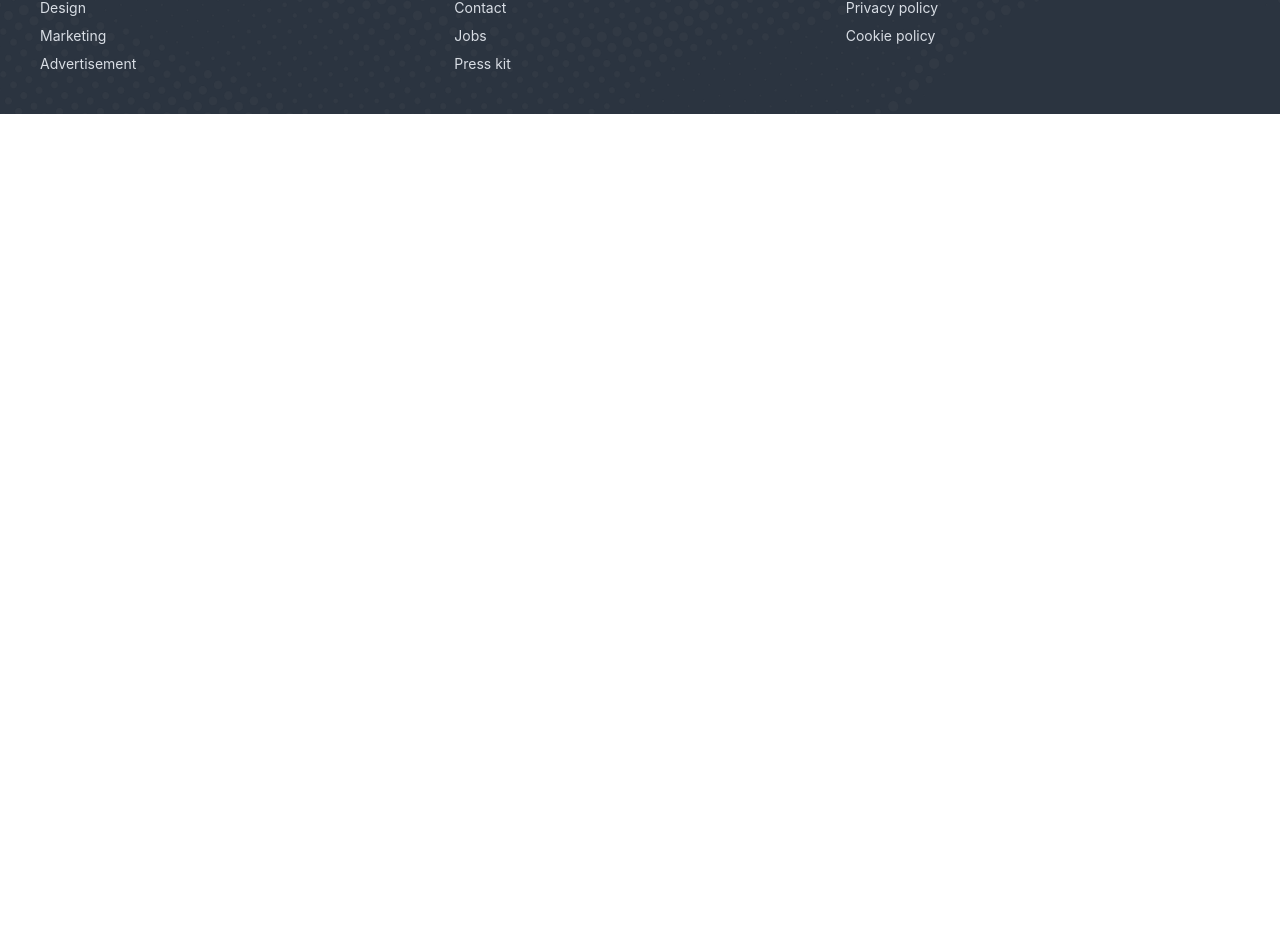
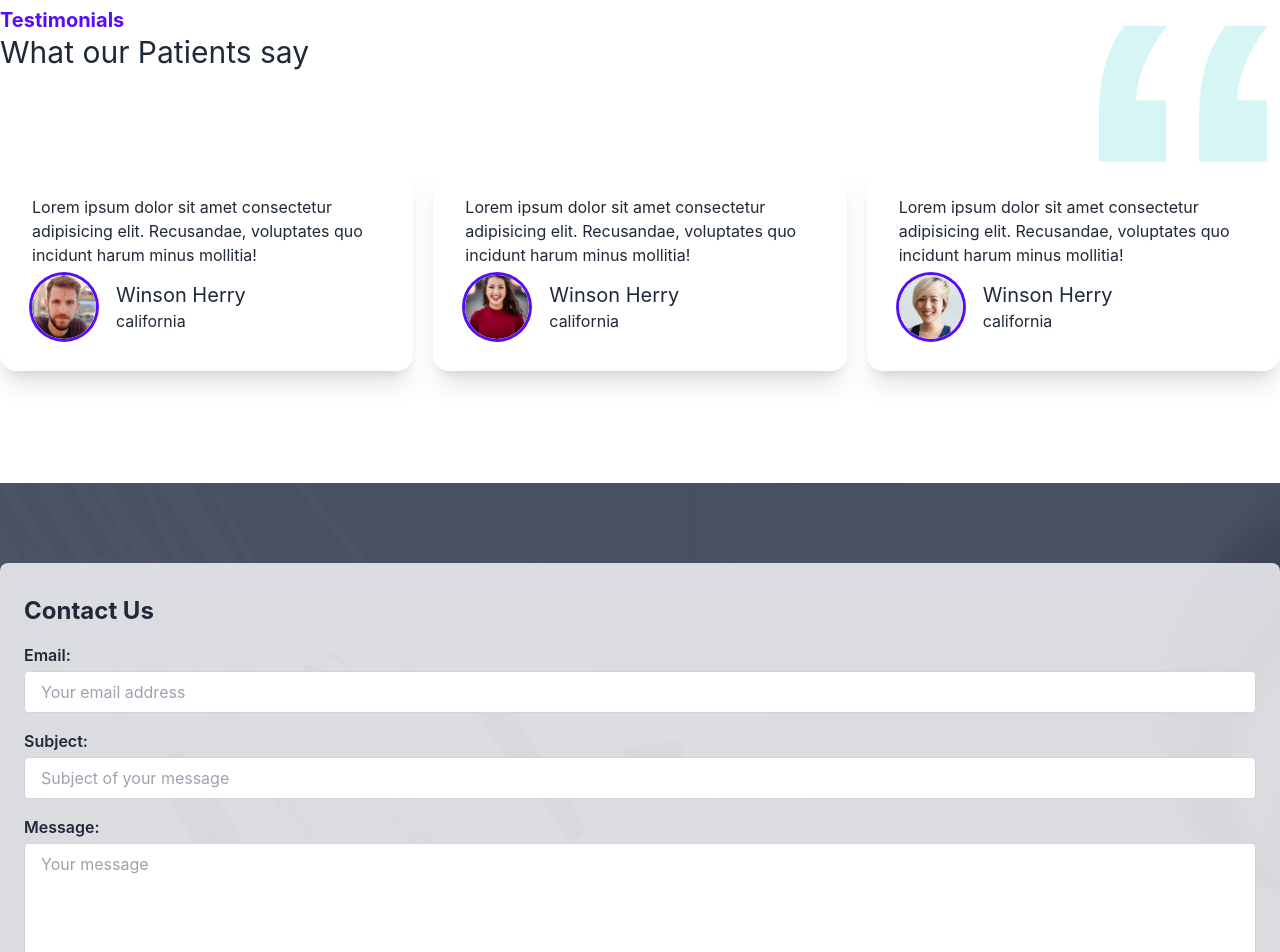
Before and after one commit to Iam-abdulahad/Doctor_Portal, a React (Create React App) app: page / in a window 1280 px wide. Shown: the part 3296-4248 px from the top of the page. Before the commit the page ends 3410 px from the top, so only its background shows below. Built offline with nearby package versions, Linux system fonts and the light colour scheme.

Commit message:
included review and contact us pages

```diff
--- /dev/null
+++ b/src/Pages/Home/Contact/Contact.js
@@ -0,0 +1,36 @@
+import React from 'react';
+import appointment from '../../../assets/images/appointment.png';
+
+const Contact = () => {
+          return (
+                    <section style={{
+                              background: `url(${appointment})`
+                    }}
+                    >
+                              <div class="container mx-auto py-20">
+                                        <div class="bg-white bg-opacity-80 px-6 py-8 rounded-lg shadow-lg">
+                                                  <h2 class="text-2xl font-bold mb-4">Contact Us</h2>
+                                                  <form>
+                                                            <div class="mb-4">
+                                                                      <label for="email" class="block font-semibold mb-1">Email:</label>
+                                                                      <input type="text" id="email" name="email" placeholder="Your email address" class="w-full px-4 py-2 border border-gray-300 rounded focus:outline-none focus:border-gray-500" />
+                                                            </div>
+                                                            <div class="mb-4">
+                                                                      <label for="subject" class="block font-semibold mb-1">Subject:</label>
+                                                                      <input type="text" id="subject" name="subject" placeholder="Subject of your message" class="w-full px-4 py-2 border border-gray-300 rounded focus:outline-none focus:border-gray-500" />
+                                                            </div>
+                                                            <div class="mb-4">
+                                                                      <label for="message" class="block font-semibold mb-1">Message:</label>
+                                                                      <textarea id="message" name="message" placeholder="Your message" class="w-full px-4 py-2 border border-gray-300 rounded resize-none h-32 focus:outline-none focus:border-gray-500"></textarea>
+                                                            </div>
+                                                            <div class="text-center">
+                                                                      <button type="submit" class="bg-gray-800 text-white px-6 py-2 rounded font-semibold hover:bg-gray-700">Submit</button>
+                                                            </div>
+                                                  </form>
+                                        </div>
+                              </div>
+                    </section>
+          );
+};
+
+export default Contact;
--- a/src/Pages/Home/Home/Home.js
+++ b/src/Pages/Home/Home/Home.js
@@ -3,6 +3,8 @@ import Banner from '../Banner/Banner';
 import Info from '../InfoCard/Info';
 import Services from '../Service/Services';
 import MakeAppointment from '../MakeAppointment/MakeAppointment';
+import Testimonials from '../Testimonials/Testimonials';
+import Contact from '../Contact/Contact';
 
 const Home = () => {
           return (
@@ -11,6 +13,8 @@ const Home = () => {
                               <Info></Info>
                               <Services></Services>
                               <MakeAppointment></MakeAppointment>
+                              <Testimonials></Testimonials>
+                              <Contact></Contact>
                     </div>
           );
 };
--- a/src/Pages/Home/MakeAppointment/MakeAppointment.js
+++ b/src/Pages/Home/MakeAppointment/MakeAppointment.js
@@ -8,7 +8,9 @@ const MakeAppointment = () => {
                     <section style={{
                               background: `url(${appointment})`
                     }}
-                              className='flex justify-center items-center'>
+                              className=''>
+
+                              <div className='container mx-auto flex justify-center items-center'>
                                         <div className='flex-1 hidden lg:block'>
                                                   <img className='mt-[-100px]' src={doctor} alt="" />
                                         </div>
@@ -19,6 +21,8 @@ const MakeAppointment = () => {
                                                   <PrimaryButton>Get Started</PrimaryButton>
 
                                         </div>
+                              </div>
+
                     </section>
           );
 };
--- /dev/null
+++ b/src/Pages/Home/Review/Review.js
@@ -0,0 +1,24 @@
+import React from 'react';
+
+const Review = ({ review }) => {
+          return (
+                    <div className="card lg:max-w-lg bg-base-100 shadow-xl">
+                              <div className="card-body">
+                                        <p>Lorem ipsum dolor sit amet consectetur adipisicing elit. Recusandae, voluptates quo incidunt harum minus mollitia!</p>
+                                        <div className="flex items-center">
+                                                  <div className="avatar">
+                                                            <div className="w-16 rounded-full ring ring-primary ring-offset-base-100 mr-5">
+                                                                      <img src={review.img} alt="" />
+                                                            </div>
+                                                  </div>
+                                                  <div>
+                                                            <h4 className='text-xl'>{review.name}</h4>
+                                                            <p>{review.location}</p>
+                                                  </div>
+                                        </div>
+                              </div>
+                    </div>
+          );
+};
+
+export default Review;
--- /dev/null
+++ b/src/Pages/Home/Testimonials/Testimonials.js
@@ -0,0 +1,54 @@
+import React from 'react';
+import quote from '../../../assets/icons/quote.svg';
+import people1 from '../../../assets/images/people1.png';
+import people2 from '../../../assets/images/people2.png';
+import people3 from '../../../assets/images/people3.png';
+import Review from '../Review/Review';
+const Testimonials = () => {
+          const reviews = [
+                    {
+                              _id: 1,
+                              name: 'Winson Herry',
+                              review: '',
+                              location: 'california',
+                              img: people1
+                    },
+                    {
+                              _id: 2,
+                              name: 'Winson Herry',
+                              review: '',
+                              location: 'california',
+                              img: people2
+                    },
+                    {
+                              _id: 3,
+                              name: 'Winson Herry',
+                              review: '',
+                              location: 'california',
+                              img: people3
+                    },
+          ];
+          return (
+                    <section className='container mx-auto my-28'>
+                              <div className='flex justify-between'>
+                                        <div>
+                                                  <h4 className="text-xl text-primary font-bold">Testimonials</h4>
+                                                  <h2 className='text-3xl'>What our Patients say</h2>
+                                        </div>
+                                        <div>
+                                                  <img src={quote} className="w-24 lg:w-48" alt="" />
+                                        </div>
+                              </div>
+                              <div className='grid grid-cols-1 md:grid-cols-2 lg:grid-cols-3 gap-5'>
+                                        {
+                                                  reviews.map(review => <Review
+                                                            key={review._id}
+                                                            review={review}
+                                                  ></Review>)
+                                        }
+                              </div>
+                    </section>
+          );
+};
+
+export default Testimonials;
```
Lines whose indentation alone changed are shown as unchanged.
